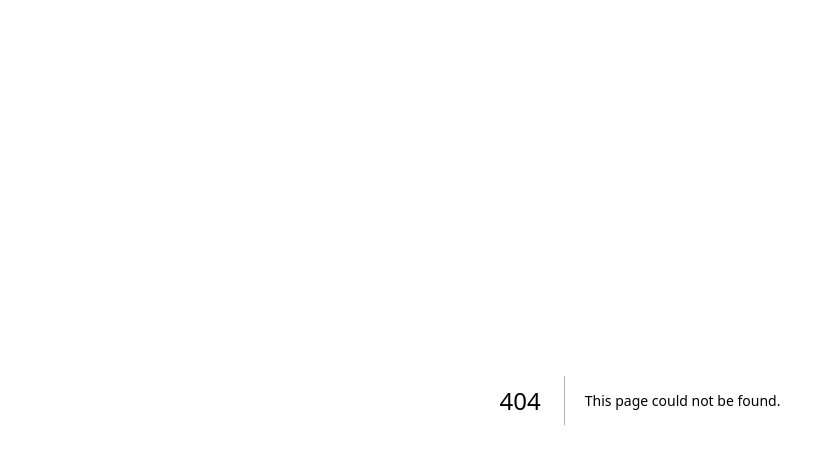
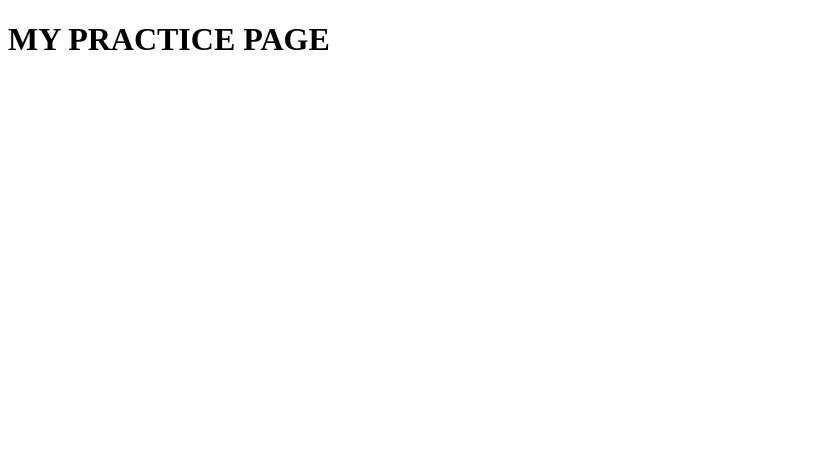
Before and after one commit to nickdip/Grotto, a Next.js app: page /DBPractice in a window 1280 px wide. Before the commit this address had no page. Shown: the top 464 px of the page, without its empty margins (0-835 px from the left). Built offline with nearby package versions, Linux system fonts and the light colour scheme.

Commit message:
adds DBPractice file and imports to page

```diff
--- a/src/app/page.js
+++ b/src/app/page.js
@@ -1,4 +1,5 @@
-import Image from 'next/image'
+import Image from "next/image";
+import DBPractice from "@/pages/DBPractice";
 
 export default function Home() {
   return (
@@ -15,7 +16,7 @@ export default function Home() {
             target="_blank"
             rel="noopener noreferrer"
           >
-            By{' '}
+            By <DBPractice />
             <Image
               src="/vercel.svg"
               alt="Vercel Logo"
@@ -47,7 +48,7 @@ export default function Home() {
           rel="noopener noreferrer"
         >
           <h2 className={`mb-3 text-2xl font-semibold`}>
-            Docs{' '}
+            Docs{" "}
             <span className="inline-block transition-transform group-hover:translate-x-1 motion-reduce:transform-none">
               -&gt;
             </span>
@@ -64,7 +65,7 @@ export default function Home() {
           rel="noopener noreferrer"
         >
           <h2 className={`mb-3 text-2xl font-semibold`}>
-            Learn{' '}
+            Learn{" "}
             <span className="inline-block transition-transform group-hover:translate-x-1 motion-reduce:transform-none">
               -&gt;
             </span>
@@ -81,7 +82,7 @@ export default function Home() {
           rel="noopener noreferrer"
         >
           <h2 className={`mb-3 text-2xl font-semibold`}>
-            Templates{' '}
+            Templates{" "}
             <span className="inline-block transition-transform group-hover:translate-x-1 motion-reduce:transform-none">
               -&gt;
             </span>
@@ -98,7 +99,7 @@ export default function Home() {
           rel="noopener noreferrer"
         >
           <h2 className={`mb-3 text-2xl font-semibold`}>
-            Deploy{' '}
+            Deploy{" "}
             <span className="inline-block transition-transform group-hover:translate-x-1 motion-reduce:transform-none">
               -&gt;
             </span>
@@ -109,5 +110,5 @@ export default function Home() {
         </a>
       </div>
     </main>
-  )
+  );
 }
--- /dev/null
+++ b/src/pages/DBPractice.js
@@ -0,0 +1,44 @@
+"use client";
+import supabase from "@/app/config/supabaseClient";
+import { useEffect, useState } from "react";
+
+const DBPractice = () => {
+  // console.log(supabase);
+  // const [fetchError, setFetchError] = useState(null);
+  // const [toys, setToys] = useState(null);
+
+  // useEffect(() => {
+  //   const fetchToys = async () => {
+  //     const { data, error } = await supabase.from("toys").select();
+
+  //     if (error) {
+  //       setFetchError("Could not fetch the toys");
+  //       setToys(null);
+  //       console.log(error);
+  //     }
+  //     if (data) {
+  //       setToys(data);
+  //       setFetchError(null);
+  //     }
+  //   };
+  //   fetchToys();
+  // }, []);
+  return (
+    <div className="page dbpractice">
+      <h1>MY PRACTICE PAGE</h1>
+    </div>
+
+    // <div className="page dbpractice">
+    //   {fetchError && <p>{fetchError}</p>}
+    //   {toys} && (
+    //   <div className="toys">
+    //     {toys.map((toy) => (
+    //       <p>{toy.name}</p>
+    //     ))}
+    //   </div>
+    //   )
+    // </div>
+  );
+};
+
+export default DBPractice;
```
